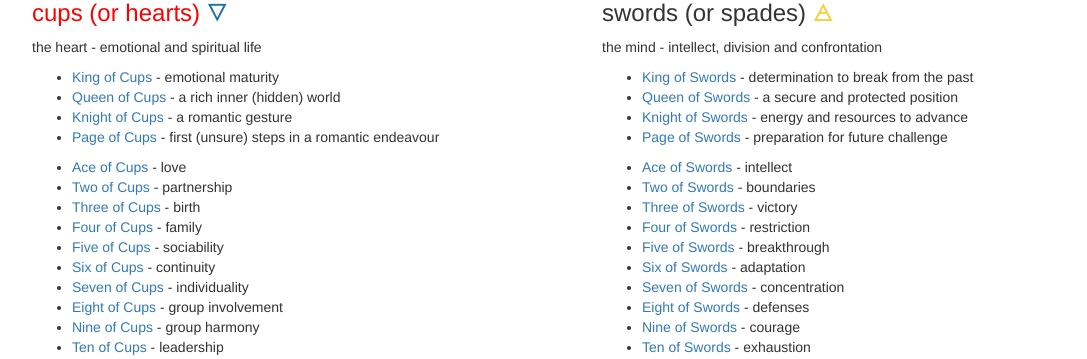
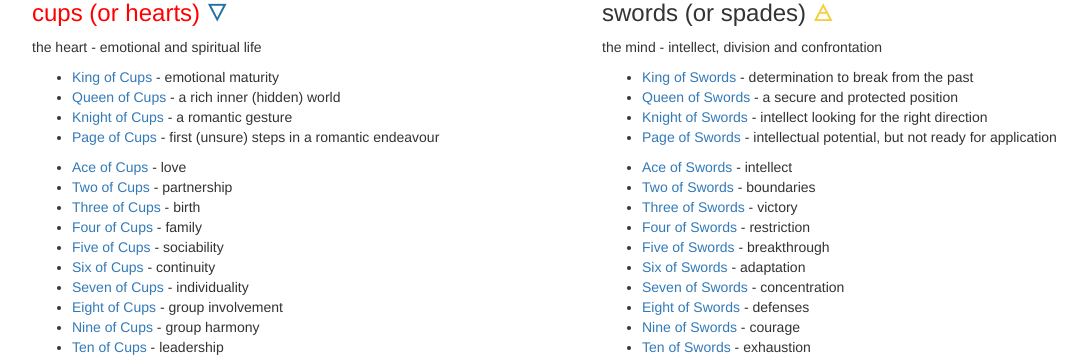
Before and after one commit to jeremytarling/python-tarot, a Flask app: page /tarot-study in a window 1280 px wide. Shown: the part 687-1046 px from the top of the page, without its empty margins (53-1140 px from the left). Run offline with Flask 2, Linux system fonts and the light colour scheme; some libraries are stand-ins or nearby versions.

Commit message:
tarot study summary edits

```diff
--- a/webapp/templates/tarot_study.html
+++ b/webapp/templates/tarot_study.html
@@ -88,8 +88,8 @@
         <ul>
             <li><a href="/one-card/king_of_swords">King of Swords</a> - determination to break from the past</li>
             <li><a href="/one-card/queen_of_swords">Queen of Swords</a> - a secure and protected position</li>
-            <li><a href="/one-card/knight_of_swords">Knight of Swords</a> - energy and resources to advance</li>
-            <li><a href="/one-card/page_of_swords">Page of Swords</a> - preparation for future challenge</li>
+            <li><a href="/one-card/knight_of_swords">Knight of Swords</a> - intellect looking for the right direction</li>
+            <li><a href="/one-card/page_of_swords">Page of Swords</a> - intellectual potential, but not ready for application</li>
         </ul>
         <ul>
             <li><a href="/one-card/ace_of_swords">Ace of Swords</a> - intellect</li>
```
